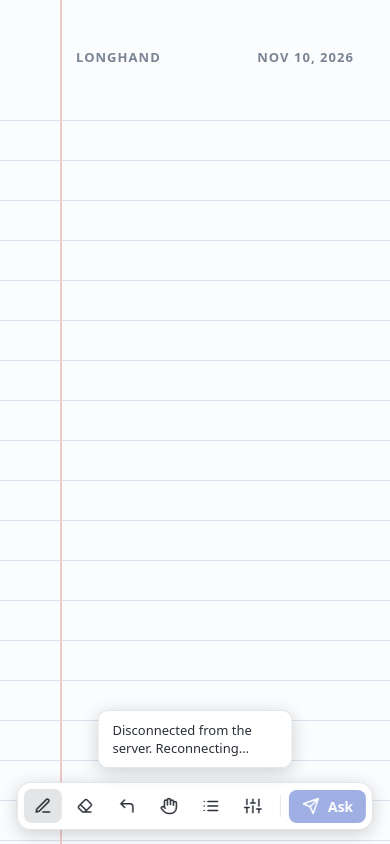
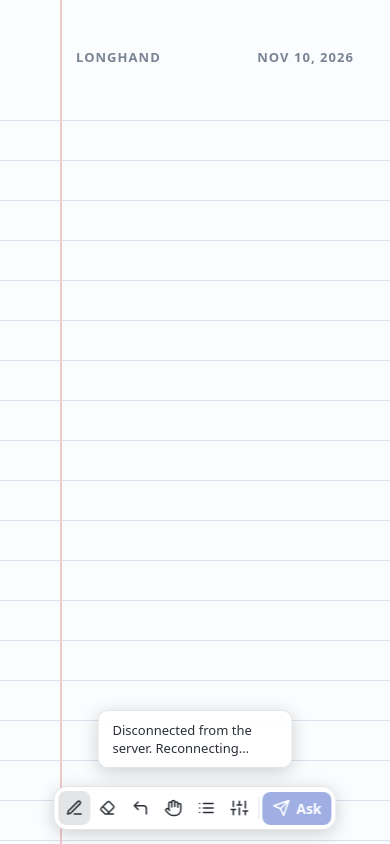
Before and after one commit to thufschmitt/noter, a plain HTML site: page Longhand.Web/wwwroot/index.html in a window 390 px wide. Drawn offline with Linux system fonts and the light colour scheme.

Commit message:
Web version: narrower toolbar on phones, a note about one tab, and a tidier browser-check cleanup

```diff
--- a/Longhand.Web/wwwroot/style.css
+++ b/Longhand.Web/wwwroot/style.css
@@ -70,3 +70,10 @@ dialog textarea { resize: vertical; margin-top: 6px; }
 #symbolList .sym .text { flex: 1; min-width: 0; }
 #symbolList .sym .text b { display: block; }
 #symbolList .sym .text span { font-size: 12px; opacity: .75; display: -webkit-box; -webkit-line-clamp: 2; -webkit-box-orient: vertical; overflow: hidden; }
+
+@media (max-width: 440px) {
+  #tray { gap: 1px; padding: 4px; }
+  .tool { padding: 7px 6px; }
+  #tray .sep { margin: 0 2px; }
+  button.accent { padding: 6px 9px; gap: 6px; }
+}
```
Also changed, not shown: 2 other files.
